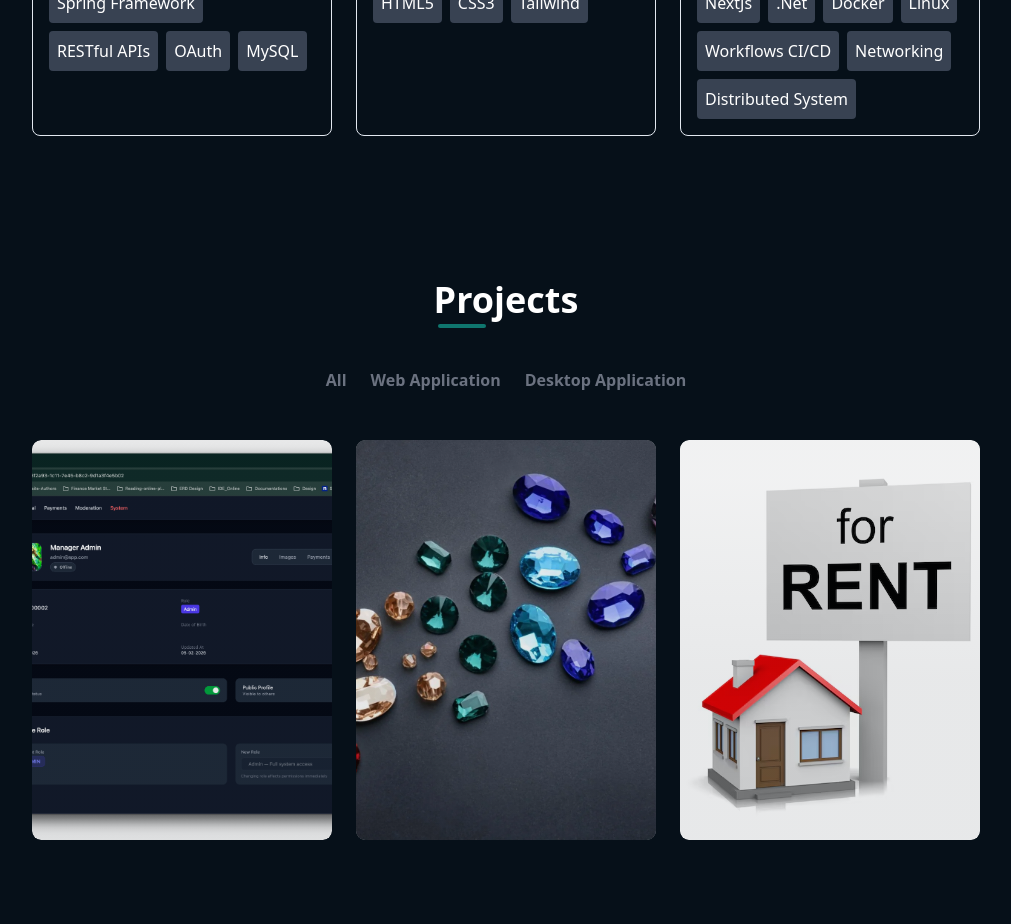
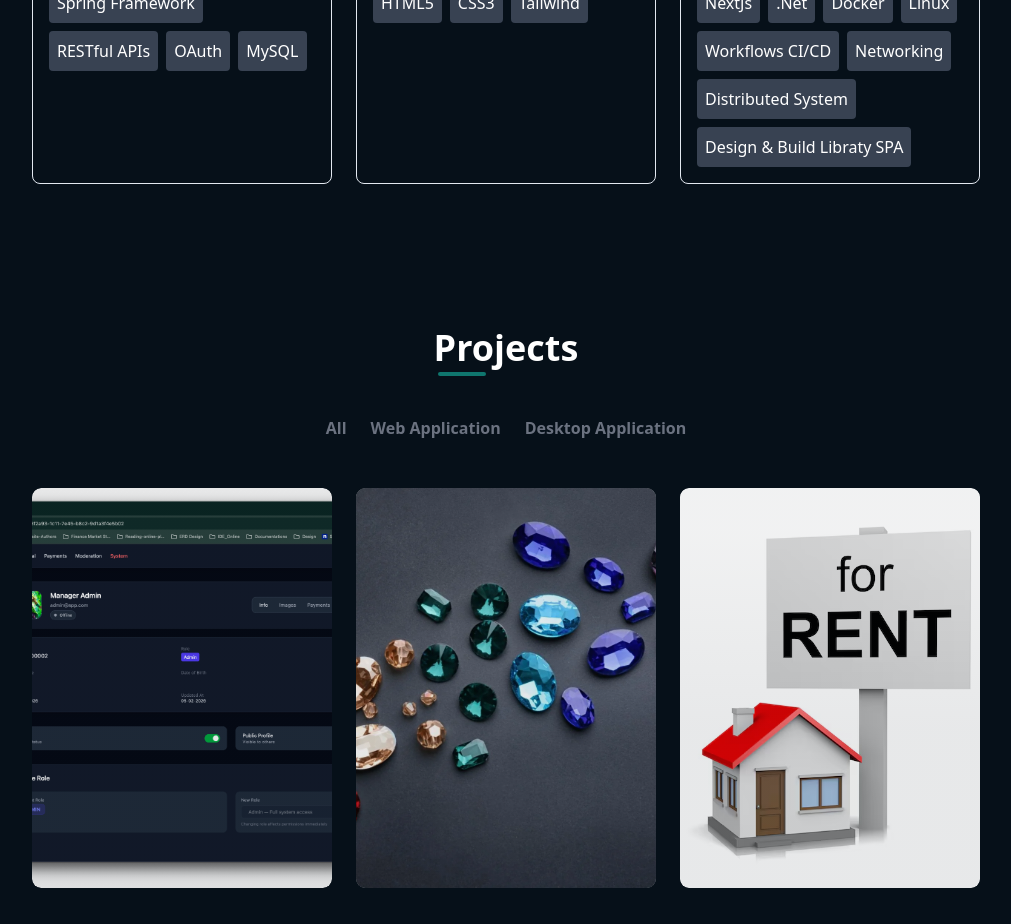
Before and after one commit to Quangdai2207/portfolio, a React (Vite) app: page / in a window 1280 px wide. Shown: the part 1480-2404 px from the top of the page, without its empty margins (134-1145 px from the left). Built offline with nearby package versions, Linux system fonts and the light colour scheme.

Commit message:
additional skill

```diff
--- a/src/data/skills.ts
+++ b/src/data/skills.ts
@@ -49,7 +49,8 @@ export const mySkills: Skill[] = [
 			"Linux",
 			"Workflows CI/CD",
 			"Networking",
-			"Distributed System"
+			"Distributed System",
+			"Design & Build Libraty SPA"
 		],
 	},
 ];
```
